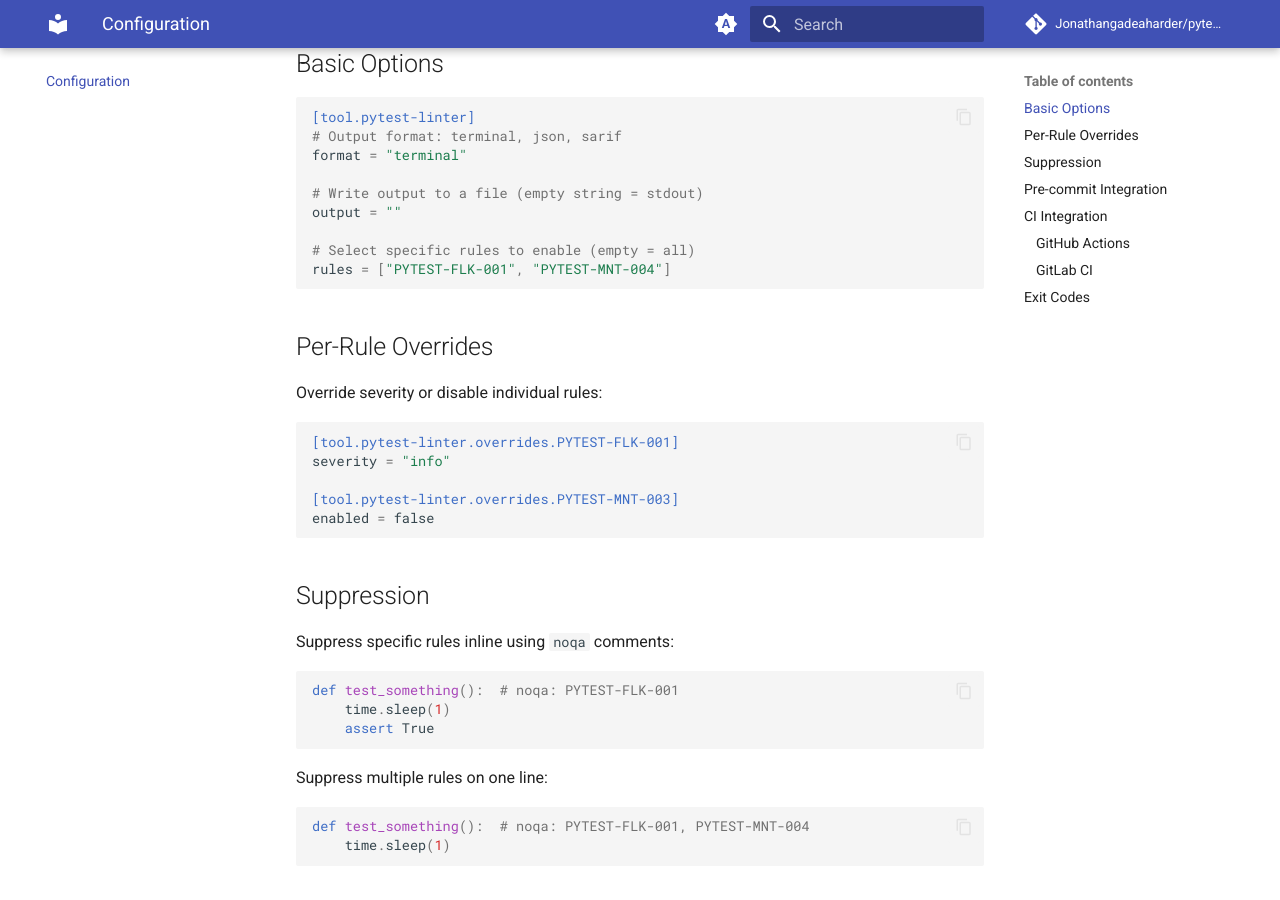
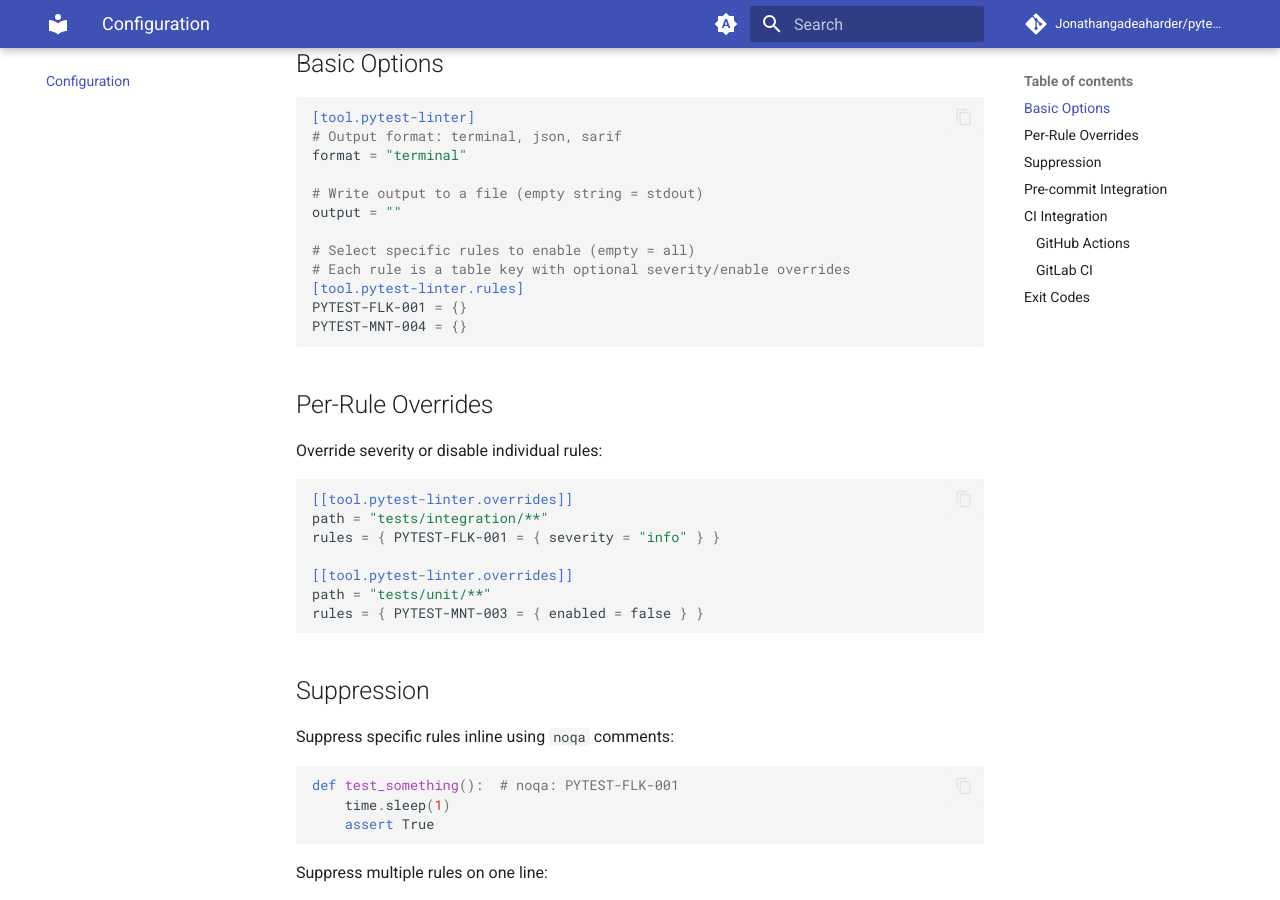
Before and after one commit to Jonathangadeaharder/pytest-linter, an MkDocs documentation site: the page built from docs/configuration.md, in a window 1280 px wide and 900 px high, scrolled down 247 px. Built offline with MkDocs 1.6.1 and Material for MkDocs 9.7.7, drawn with Linux system fonts in a browser that asks for light colours; comment, search, counter and statistics services are not loaded.

Commit message:
fix(docs): correct config examples, rule count, add missing FIX-013

````diff
--- a/docs/configuration.md
+++ b/docs/configuration.md
@@ -13,7 +13,10 @@ format = "terminal"
 output = ""
 
 # Select specific rules to enable (empty = all)
-rules = ["PYTEST-FLK-001", "PYTEST-MNT-004"]
+# Each rule is a table key with optional severity/enable overrides
+[tool.pytest-linter.rules]
+PYTEST-FLK-001 = {}
+PYTEST-MNT-004 = {}
 ```
 
 ## Per-Rule Overrides
@@ -21,11 +24,13 @@ rules = ["PYTEST-FLK-001", "PYTEST-MNT-004"]
 Override severity or disable individual rules:
 
 ```toml
-[tool.pytest-linter.overrides.PYTEST-FLK-001]
-severity = "info"
+[[tool.pytest-linter.overrides]]
+path = "tests/integration/**"
+rules = { PYTEST-FLK-001 = { severity = "info" } }
 
-[tool.pytest-linter.overrides.PYTEST-MNT-003]
-enabled = false
+[[tool.pytest-linter.overrides]]
+path = "tests/unit/**"
+rules = { PYTEST-MNT-003 = { enabled = false } }
 ```
 
 ## Suppression
````
Also changed, not shown: docs/rules/index.md (+2 -1 lines).
